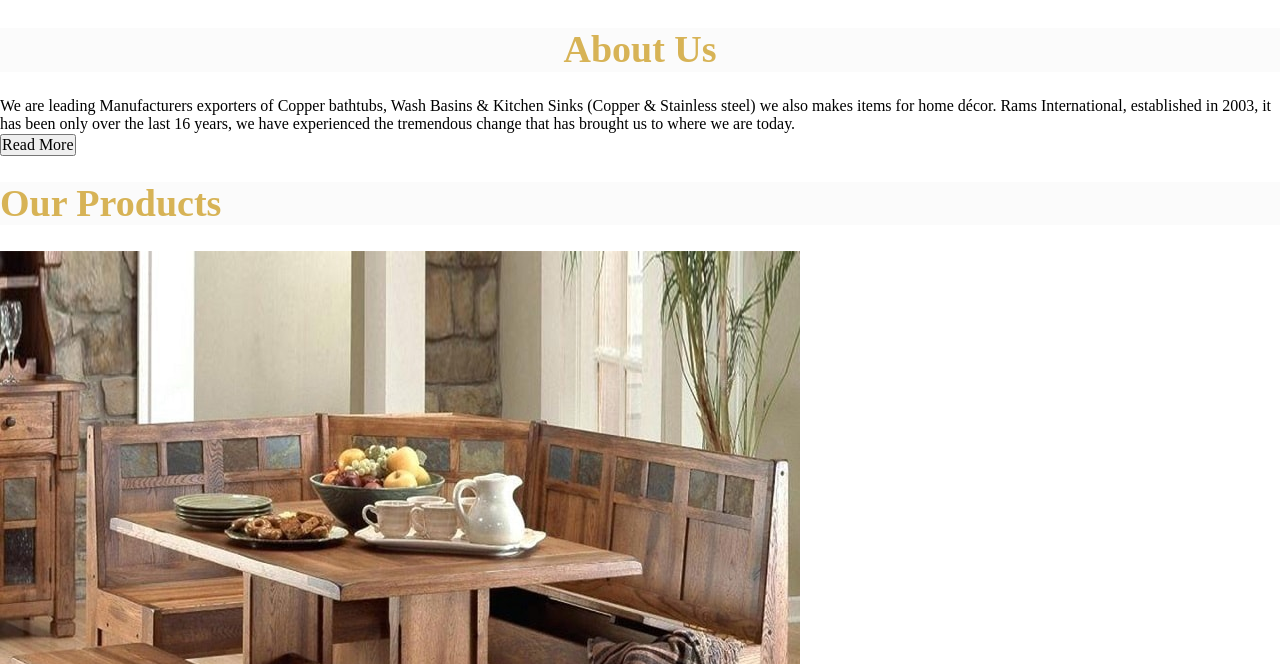
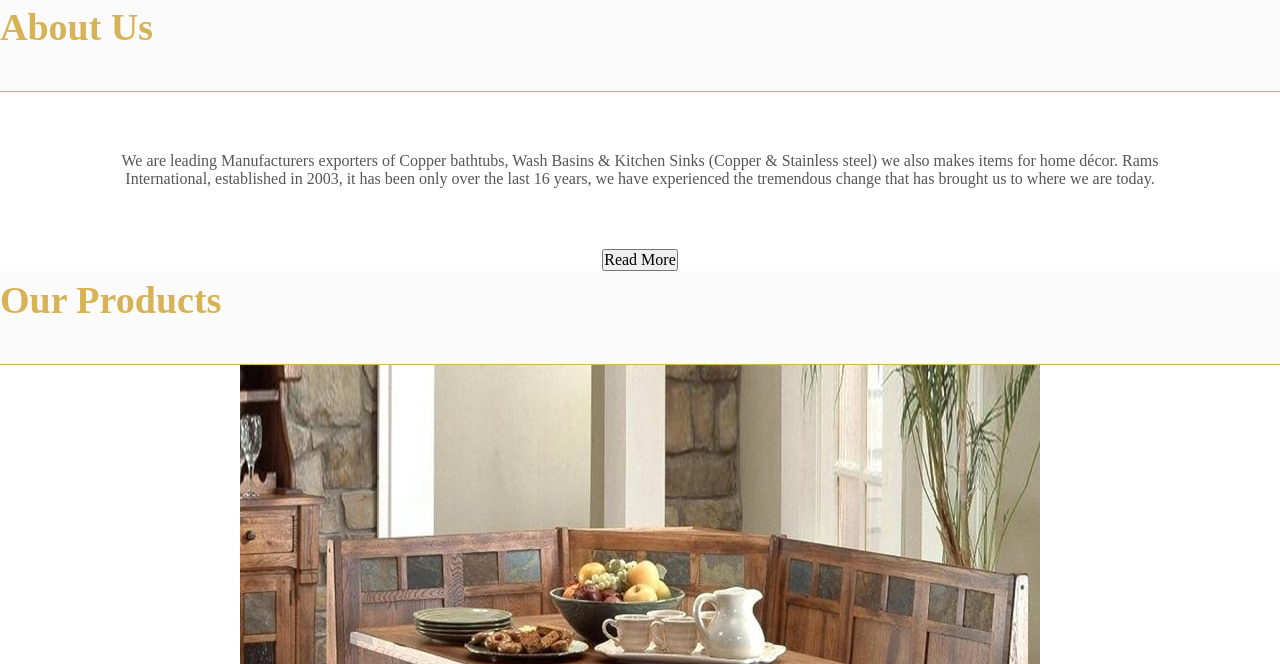
Before and after one commit to BilalAhmedim/rams-3.0, a website: page App/index.html in a window 1280 px wide. Shown: the part 1016-1680 px from the top of the page. Drawn offline with Linux system fonts and the light colour scheme.

Commit message:
hero unit complete and working on heading

```diff
--- a/App/css/_modules/_headings.css
+++ b/App/css/_modules/_headings.css
@@ -1,11 +1,26 @@
 .heading-section {
   background: $heading-bg;
   font-family: $ff;
+  height: 60px;
+  padding: 8px 0;
+  border-bottom: 1px solid $primary-bg;
+  @mixin atLarge {
+    height: 94px;
+  }
   &.center {
     text-align: center;
+    @mixin atLarge {
+      text-align: left;
+    }
   }
   h1 {
     font-size: $h1-size;
     color: $primary-fg;
+    margin: 0;
+    padding: 0;
   }
 }
+
+.content {
+  text-align: center;
+}
--- a/App/css/_modules/_hero.css
+++ b/App/css/_modules/_hero.css
@@ -5,6 +5,7 @@ section.hero {
     img {
       width: 100%;
       height: auto;
+      display: block;
     }
   }
 }
--- a/App/css/_modules/_typography.css
+++ b/App/css/_modules/_typography.css
@@ -1,6 +1,13 @@
 body {
   font-family: $ff;
-  font-weight: light;
+  font-weight: 400;
   padding: 0;
   margin: 0;
 }
+p {
+  color: $secondry-fg;
+  padding: 30px 10px;
+  @mixin atLarge {
+    padding: 60px 80px;
+  }
+}
--- a/App/js/custom.js
+++ b/App/js/custom.js
@@ -46,7 +46,6 @@ const toggleNav = (e) => {
     state = "true";
   }
   nav.setAttribute("aria-expanded", state);
-  console.log(nav);
 };
 
 ham.addEventListener("click", toggleNav);
--- a/App/styles.css
+++ b/App/styles.css
@@ -183,10 +183,22 @@ template{
 
 body{
   font-family:selawik;
-  font-weight:light;
+  font-weight:400;
   padding:0;
   margin:0;
 }
+
+p{
+  color:#565656;
+  padding:30px 10px;
+}
+
+@media (min-width: 992px){
+
+p{
+    padding:60px 80px
+}
+  }
 
 header.navigation{
   z-index:0;
@@ -380,16 +392,39 @@ nav.primary-nav ul li.contain-submenu.expand ul{
 .heading-section{
   background:#fbfbfb;
   font-family:selawik;
+  height:60px;
+  padding:8px 0;
+  border-bottom:1px solid #d7b356;
 }
+
+@media (min-width: 992px){
+
+.heading-section{
+    height:94px;
+}
+  }
 
 .heading-section.center{
     text-align:center;
   }
 
+@media (min-width: 992px){
+
+.heading-section.center{
+      text-align:left
+  }
+  }
+
 .heading-section h1{
     font-size:2.375rem;
     color:#d7b356;
+    margin:0;
+    padding:0;
   }
+
+.content{
+  text-align:center;
+}
 
 section.hero .hero-unit{
     display:block;
@@ -399,6 +434,7 @@ section.hero .hero-unit{
 section.hero .hero-unit img{
       width:100%;
       height:auto;
+      display:block;
     }
 
 *{
```
Also changed, not shown: 1 other file.
